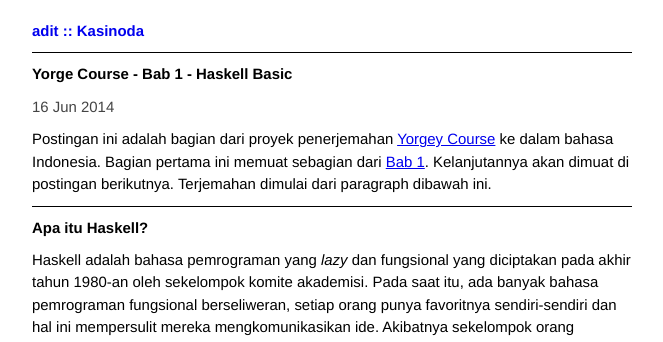
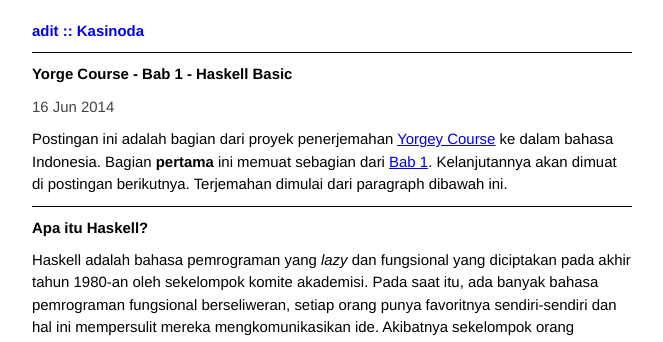
Before and after one commit to matematikaadit/matematikaadit.github.io, a Jekyll site: the page built from _posts/2014-06-16-yorgey-course.md, in a window 1280 px wide. Shown: the top 342 px of the page, without its empty margins (308-971 px from the left). Built offline with Jekyll 4.4.1, drawn with Linux system fonts in a browser that asks for light colours.

Commit message:
bold dan benahi tanda baca

```diff
--- a/_posts/2014-06-16-yorgey-course.md
+++ b/_posts/2014-06-16-yorgey-course.md
@@ -3,10 +3,10 @@ layout: post
 title: "Yorge Course - Bab 1 - Haskell Basic"
 ---
 
-Postingan ini adalah bagian dari proyek penerjemahan [Yorgey Course][yorgey] ke
-dalam bahasa Indonesia. Bagian pertama ini memuat sebagian dari
-[Bab 1][ch1]. Kelanjutannya akan dimuat di postingan berikutnya.
-Terjemahan dimulai dari paragraph dibawah ini.
+Postingan ini adalah bagian dari proyek penerjemahan [Yorgey Course][yorgey]
+ke dalam bahasa Indonesia. Bagian **pertama** ini memuat sebagian dari [Bab
+1][ch1]. Kelanjutannya akan dimuat di postingan berikutnya.  Terjemahan
+dimulai dari paragraph dibawah ini.
 
 ------------------------------
 
```
Also changed, not shown: _posts/2014-06-17-themes.md (+3 -3 lines), _posts/2014-06-18-sintaks.md (+2 -2 lines).
